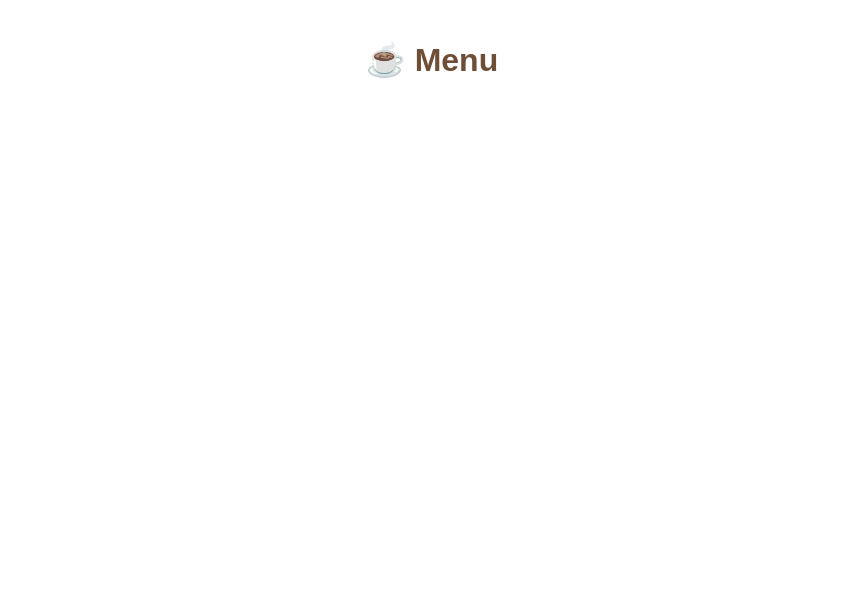
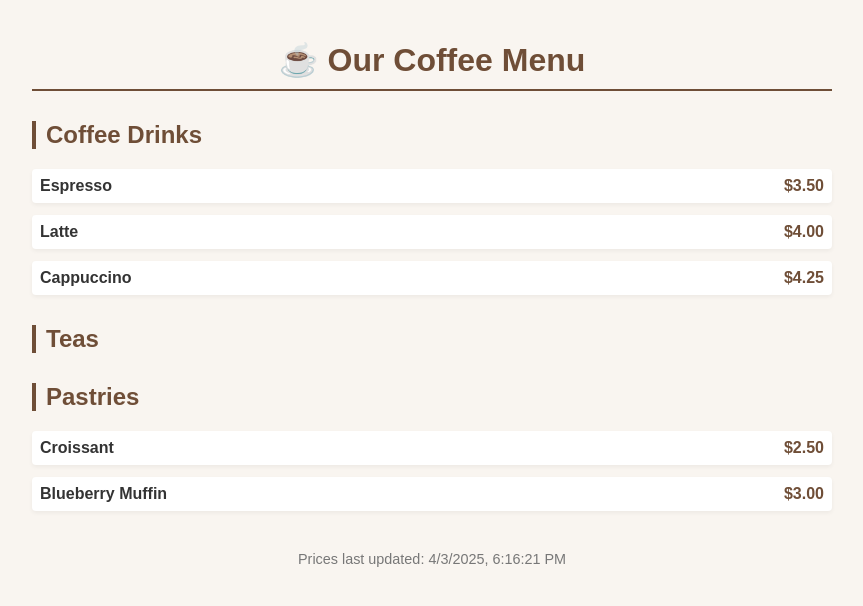
Before and after one commit to ronnydvr/number-project, a website: page public/index.html in a window 1280 px wide. Shown: the whole page, without its empty margins (208-1071 px from the left). Drawn offline with Linux system fonts and the light colour scheme.

Commit message:
Add complete menu page

```diff
--- a/public/index.html
+++ b/public/index.html
@@ -1,32 +1,127 @@
 <!DOCTYPE html>
-<html>
+<html lang="en">
 <head>
+    <meta charset="UTF-8">
+    <meta name="viewport" content="width=device-width, initial-scale=1.0">
     <title>Coffee Shop Menu</title>
     <style>
-        body { font-family: Arial; max-width: 600px; margin: 0 auto; padding: 20px; }
-        h1 { color: #6F4E37; text-align: center; }
-        .item { display: flex; justify-content: space-between; margin: 8px 0; }
-        .item-name { font-weight: bold; }
-        .item-price { color: #6F4E37; }
+        body {
+            font-family: 'Arial', sans-serif;
+            background-color: #f9f5f0;
+            color: #333;
+            max-width: 800px;
+            margin: 0 auto;
+            padding: 20px;
+        }
+        h1 {
+            color: #6F4E37;
+            text-align: center;
+            border-bottom: 2px solid #6F4E37;
+            padding-bottom: 10px;
+        }
+        .menu-category {
+            margin: 30px 0;
+        }
+        .category-title {
+            color: #6F4E37;
+            border-left: 4px solid #6F4E37;
+            padding-left: 10px;
+        }
+        .item {
+            display: flex;
+            justify-content: space-between;
+            margin: 12px 0;
+            padding: 8px;
+            background-color: white;
+            border-radius: 4px;
+            box-shadow: 0 2px 4px rgba(0,0,0,0.05);
+        }
+        .item-name {
+            font-weight: bold;
+        }
+        .item-price {
+            color: #6F4E37;
+            font-weight: bold;
+        }
+        .last-updated {
+            text-align: center;
+            margin-top: 40px;
+            color: #777;
+            font-size: 0.9em;
+        }
     </style>
 </head>
 <body>
-    <h1>☕ Menu</h1>
-    <div id="menu"></div>
+    <h1>☕ Our Coffee Menu</h1>
+    <div id="menu-container">
+        <!-- Prices will load here -->
+        <div id="menu"></div>
+        <div class="last-updated">
+            Prices last updated: <span id="update-time"></span>
+        </div>
+    </div>
+
     <script>
+        // Load prices from JSON
         fetch('data/prices.json')
-            .then(response => response.json())
+            .then(response => {
+                if (!response.ok) throw new Error('Menu not available');
+                return response.json();
+            })
             .then(prices => {
-                let html = '';
-                for (const [item, price] of Object.entries(prices)) {
-                    html += `
-                        <div class="item">
-                            <span class="item-name">${formatName(item)}</span>
-                            <span class="item-price">$${price.toFixed(2)}</span>
-                        </div>
-                    `;
-                }
-                document.getElementById('menu').innerHTML = html;
+                displayPrices(prices);
+                document.getElementById('update-time').textContent = new Date().toLocaleString();
             })
-            .catch(err => {
-                console.error("
+            .catch(error => {
+                console.error('Error:', error);
+                document.getElementById('menu').innerHTML = `
+                    <div style="color: #d33; text-align: center; padding: 20px;">
+                        Sorry, we can't load the menu right now. Please refresh the page.
+                    </div>
+                `;
+            });
+
+        // Display prices in a categorized format
+        function displayPrices(prices) {
+            const categories = {
+                'Coffee Drinks': ['espresso', 'americano', 'latte', 'cappuccino', 'mocha'],
+                'Teas': ['green_tea', 'black_tea', 'chai'],
+                'Pastries': ['croissant', 'blueberry_muffin', 'cinnamon_roll']
+                // Add more categories as needed
+            };
+
+            let menuHTML = '';
+
+            for (const [category, items] of Object.entries(categories)) {
+                let categoryHTML = `
+                    <div class="menu-category">
+                        <h2 class="category-title">${category}</h2>
+                `;
+
+                items.forEach(item => {
+                    if (prices[item]) {
+                        categoryHTML += `
+                            <div class="item">
+                                <span class="item-name">${formatItemName(item)}</span>
+                                <span class="item-price">$${prices[item].toFixed(2)}</span>
+                            </div>
+                        `;
+                    }
+                });
+
+                categoryHTML += `</div>`;
+                menuHTML += categoryHTML;
+            }
+
+            document.getElementById('menu').innerHTML = menuHTML;
+        }
+
+        // Format item names (e.g., "blueberry_muffin" → "Blueberry Muffin")
+        function formatItemName(key) {
+            return key.split('_')
+                .map(word => word.charAt(0).toUpperCase() + word.slice(1))
+                .join(' ');
+        }
+    </script>
+</body>
+</html>
```
